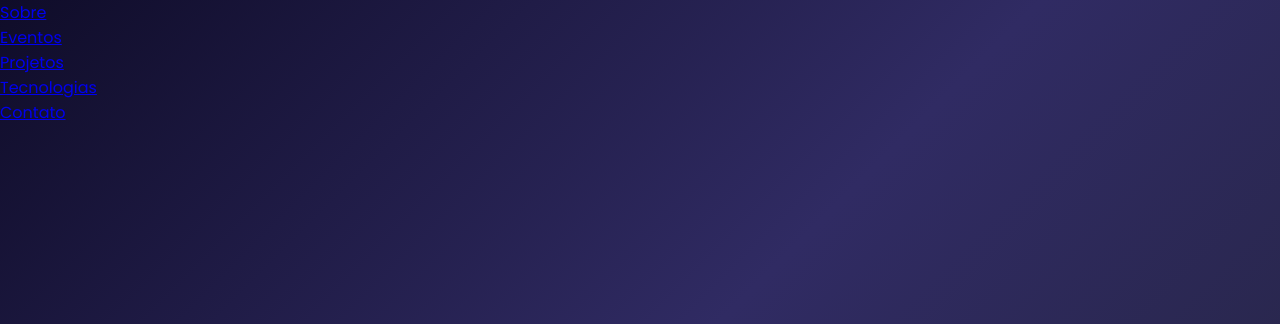
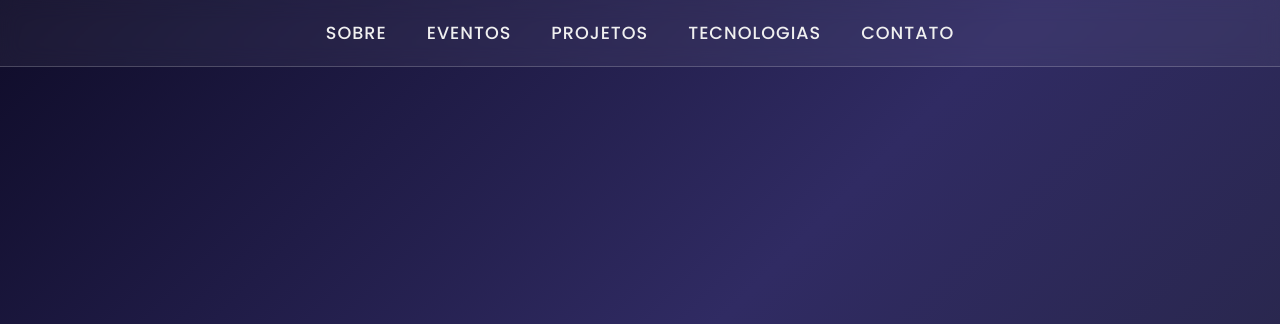
Before and after one commit to Bellapy/Portifolio, a plain HTML site: page index.html in a window 1280 px wide. Shown: the top 324 px of the page. Drawn offline with Linux system fonts and the light colour scheme.

Commit message:
feat(header): style fixed navigation bar with glassmorphism effect and hover animations

```diff
--- a/css/style.css
+++ b/css/style.css
@@ -61,3 +61,70 @@ h2 {
     text-transform: uppercase;
     letter-spacing: 2px;
 }
+
+/* ============================================= */
+/* 3. CABEÇALHO E NAVEGAÇÃO                      */
+/* ============================================= */
+
+/* MODIFICATION START */
+.main-header {
+    position: fixed; /* Fixa o header no topo */
+    top: 0;
+    left: 0;
+    width: 100%;
+    padding: 20px 10%; /* Consistente com o padding das seções */
+    display: flex;
+    justify-content: center; /* Centraliza a navegação */
+    align-items: center;
+    z-index: 1000; /* Garante que o header fique sobre todo o conteúdo */
+
+    /* O efeito Glassmorphism */
+    background: var(--glass-bg);
+    backdrop-filter: blur(10px);
+    border-bottom: 1px solid var(--glass-border-color);
+
+    /* Animação suave para futuras mudanças */
+    transition: background 0.3s ease;
+}
+
+.main-nav ul {
+    list-style: none; /* Remove os marcadores da lista */
+    display: flex; /* Alinha os itens horizontalmente */
+    gap: 40px; /* Espaço entre os itens do menu */
+}
+
+.main-nav a {
+    text-decoration: none; /* Remove o sublinhado */
+    color: var(--text-color);
+    font-weight: 500;
+    font-size: 1.1rem;
+    text-transform: uppercase;
+    letter-spacing: 1px;
+    position: relative; /* Necessário para o pseudo-elemento ::after */
+    padding: 5px 0;
+    transition: color 0.3s ease;
+}
+
+/* Microinteração no hover */
+.main-nav a:hover {
+    color: var(--secondary-accent);
+}
+
+/* Efeito de sublinhado animado no hover */
+.main-nav a::after {
+    content: '';
+    position: absolute;
+    bottom: 0;
+    left: 0;
+    width: 100%;
+    height: 2px;
+    background-color: var(--secondary-accent);
+    transform: scaleX(0); /* Começa invisível */
+    transform-origin: center;
+    transition: transform 0.4s ease;
+}
+
+.main-nav a:hover::after {
+    transform: scaleX(1); /* Expande a linha no hover */
+}
+/* MODIFICATION END */
```
